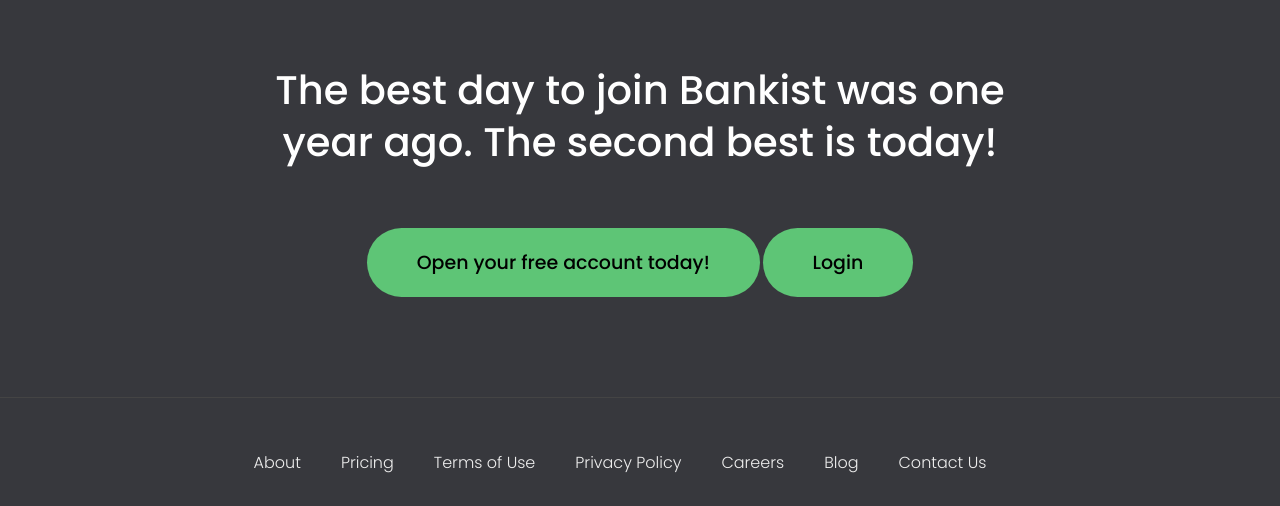
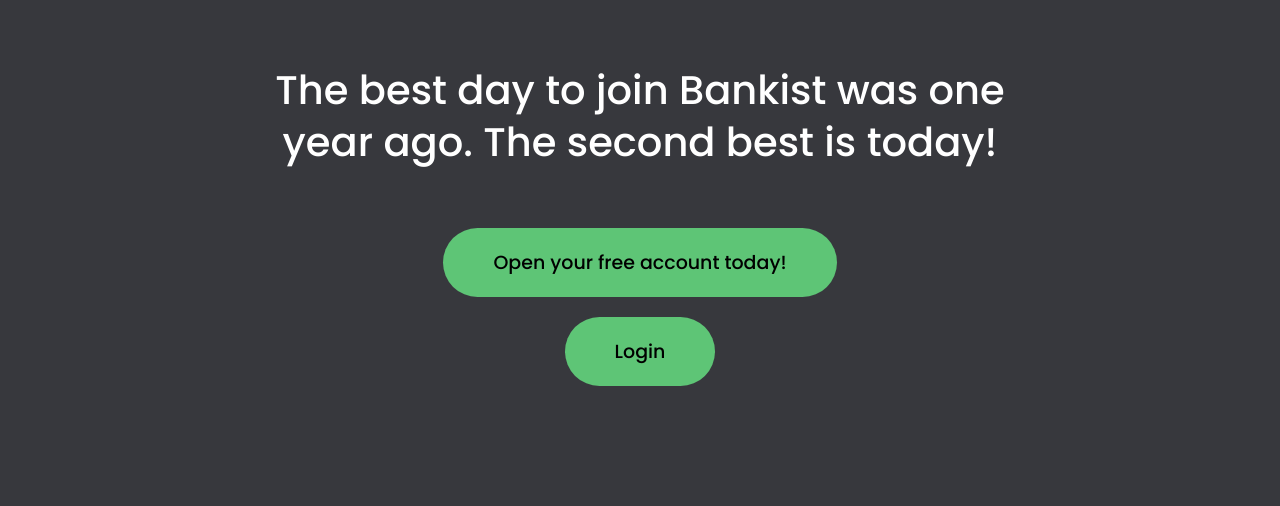
Before and after one commit to aashish-dhiman/Bankist, a plain HTML site: page index.html in a window 1280 px wide. Shown: the part 4474-4980 px from the top of the page. Drawn offline with Linux system fonts and the light colour scheme.

Commit message:
fixed button alignment

```diff
--- a/index.html
+++ b/index.html
@@ -273,8 +273,8 @@
         today!
       </h3>
     </div>
-    <button class="btn btn--show-modal">Open your free account today!</button>
-    <button class="btn btn--login">Login</button>
+    <button class="btn btn-flex btn--show-modal">Open your free account today!</button>
+    <button class="btn btn-flex btn--login">Login</button>
   </section>
 
   <footer class="footer">
--- a/style/style.css
+++ b/style/style.css
@@ -90,6 +90,11 @@ body {
     padding-bottom: 2px;
     cursor: pointer;
     transition: all 0.3s;
+}
+
+.btn-flex {
+    display: flex;
+    margin: 20px auto;
 }
 
 p {
```
